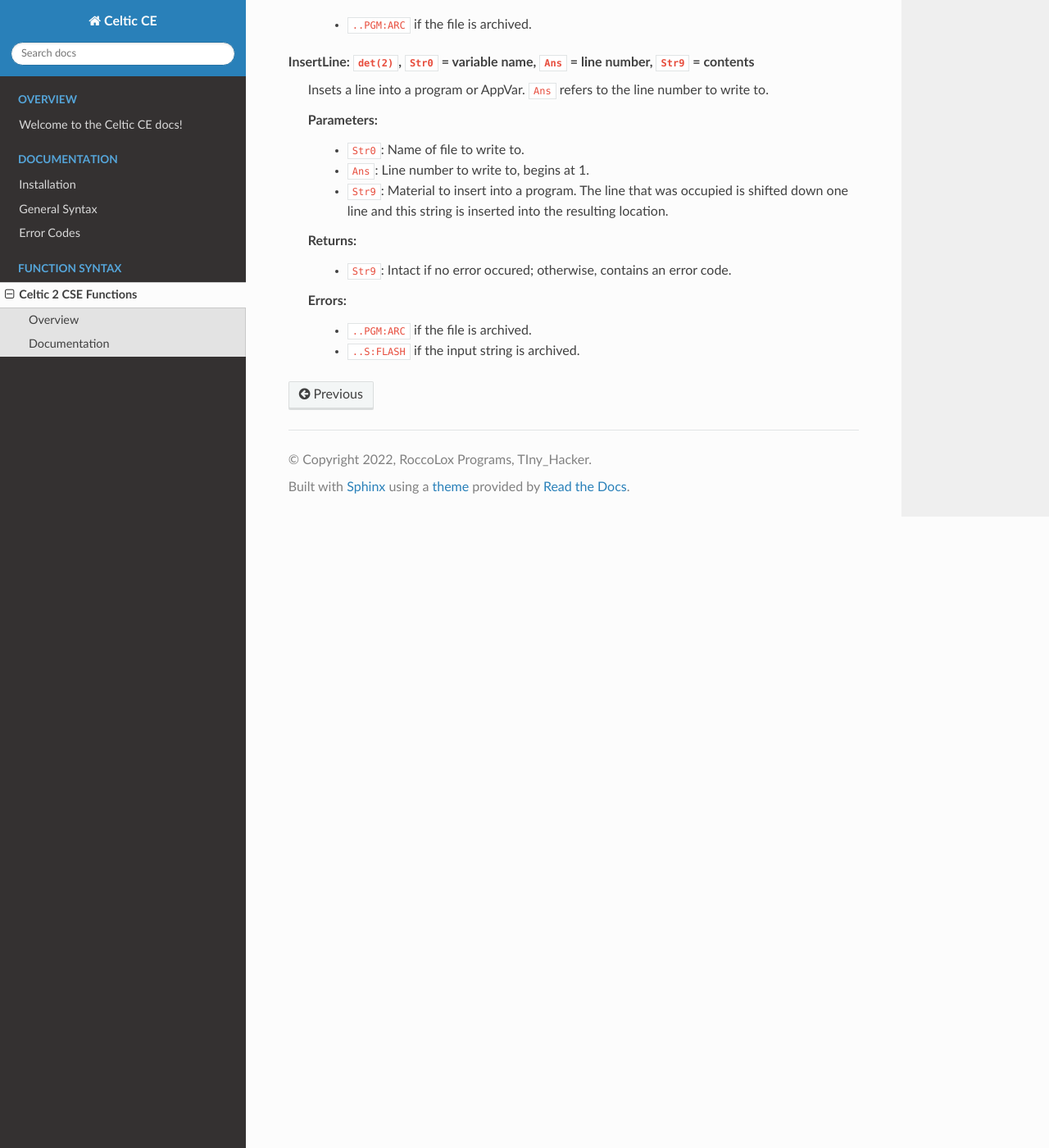
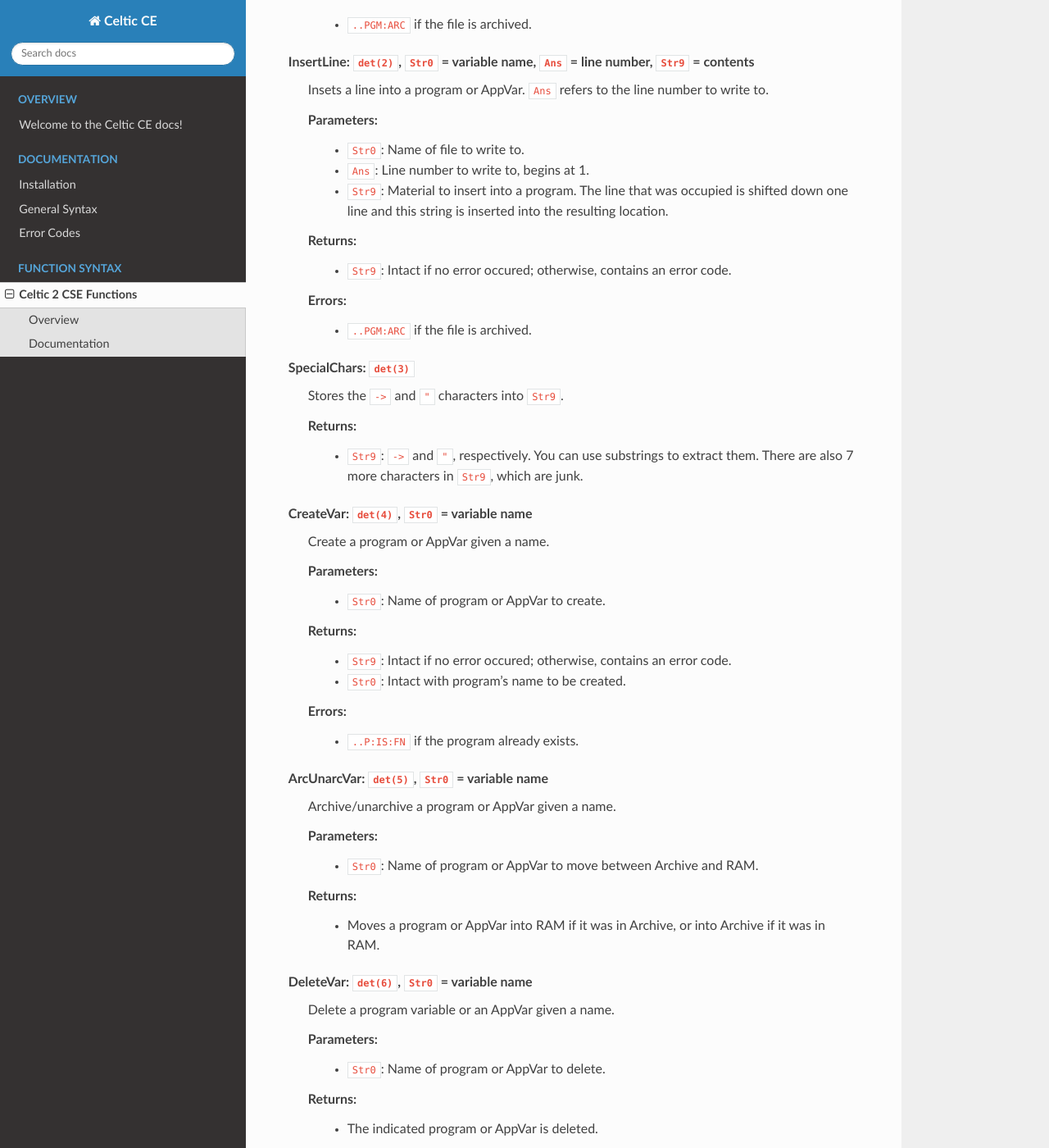
Before and after one commit to RoccoLoxPrograms/CelticCE, a Sphinx documentation site: the page built from docs/csefunctions.rst, in a window 1280 px wide and 1400 px high, scrolled down 1150 px. Shown: the whole window at 82% size. Built offline with Sphinx 7.4.7 and the Read the Docs theme 2.0.0, drawn with Linux system fonts in a browser that asks for light colours; some of the changed text lies outside the part shown.

Commit message:
Document more CSE 2.0 functions

```diff
--- a/docs/conf.py
+++ b/docs/conf.py
@@ -122,6 +122,11 @@
 
     # Additional stuff for the LaTeX preamble.
     #
+    'preamble': r'''
+        \usepackage{charter}
+        \usepackage[defaultsans]{lato}
+        \usepackage{inconsolata}
+    ''',
 
     # Latex figure (float) alignment
     #
--- a/docs/csefunctions.rst
+++ b/docs/csefunctions.rst
@@ -25,7 +25,7 @@
     Errors:
      * ``..NULLSTR`` if the line is empty.
 
-ReplaceLine: ``det(1)``, ``Str0`` = **variable name**, ``Ans``= **line number**, ``Str9`` = **replacement**\
+ReplaceLine: ``det(1)``, ``Str0`` = **variable name**, ``Ans`` = **line number**, ``Str9`` = **replacement**
     Replaces (overwrites) a line in a program or AppVar. ``Ans`` refers to the line to replace.
 
     Parameters:
@@ -52,4 +52,65 @@
 
     Errors:
      * ``..PGM:ARC`` if the file is archived.
-     * ``..S:FLASH`` if the input string is archived.
+
+SpecialChars: ``det(3)``
+    Stores the ``->`` and ``"`` characters into ``Str9``.
+
+    Returns:
+     * ``Str9``: ``->`` and ``"``, respectively. You can use substrings to extract them. There are also 7 more characters in ``Str9``, which are junk.
+
+CreateVar: ``det(4)``, ``Str0`` = **variable name**
+    Create a program or AppVar given a name.
+
+    Parameters:
+     * ``Str0``: Name of program or AppVar to create.
+
+    Returns:
+     * ``Str9``: Intact if no error occured; otherwise, contains an error code.
+     * ``Str0``: Intact with program's name to be created.
+
+    Errors:
+     * ``..P:IS:FN`` if the program already exists.
+
+ArcUnarcVar: ``det(5)``, ``Str0`` = **variable name**
+    Archive/unarchive a program or AppVar given a name.
+
+    Parameters:
+     * ``Str0``: Name of program or AppVar to move between Archive and RAM.
+
+    Returns:
+     * Moves a program or AppVar into RAM if it was in Archive, or into Archive if it was in RAM.
+
+DeleteVar: ``det(6)``, ``Str0`` = **variable name**
+    Delete a program variable or an AppVar given a name.
+
+    Parameters:
+     * ``Str0``: Name of program or AppVar to delete.
+
+    Returns:
+     * The indicated program or AppVar is deleted.
+
+DeleteLine: ``det(7)``, ``Str0`` = **variable name**, ``Ans`` = **line number**
+    Deletes a line from a program or AppVar. ``Ans`` is the line to delete.
+
+    Parameters:
+     * ``Str0``: Name of program or AppVar to delete from.
+     * ``Ans``: Line number to delete from, begins at 1.
+
+    Returns:
+     * ``Str9``: Intact if no error occured; otherwise, contains an error code.
+
+VarStatus: ``det(8)``, ``Str0`` = **variable name**
+    Output status string describing a program or AppVar's current state, including size, visibility, and more.
+
+    Parameters:
+     * ``Str0``: Name of program or AppVar to examine.
+
+    Returns:
+     * ``Str9``: Contains a 9 byte output code.
+         * 1st character: ``A`` = Archived, ``R`` = RAM
+         * 2nd character: ``V`` = Visible, ``H`` = Hidden
+         * 3rd character: ``L`` = Locked, ``W`` = Writable
+         * 4th character: ``_`` (Space character)
+         * 5th - 9th character: Size, in bytes
+     * Example: ``AVL 01337`` = Archived, visible, locked, 1337 bytes.
--- a/docs/gensyntax.rst
+++ b/docs/gensyntax.rst
@@ -22,6 +22,11 @@
 Most often, numerical arguments are passed in the ``det(`` function. Variable names are put in ``Str0``, and strings arguments are put in ``Str9``. The exact usage will vary depending on the function.
 Celtic only accepts positive real integers as arguments. If a decimal number is passed, Celtic will only take the integer part of it.
 
+When using ``Str0`` as a program name, simply store the name of the program into ``Str0``. When storing an AppVar, begin the string with the ``rowSwap(`` token. For example::
+
+    :"FOO" -> Str0              //program FOO
+    :"rowSwap(FOO" -> Str0      //AppVar FOO
+
 If a string is used, it must be in the RAM when the function is called.
 
 Returns
--- a/docs/index.rst
+++ b/docs/index.rst
@@ -25,5 +25,6 @@
 
 .. toctree::
    :caption: Function Syntax
+   :maxdepth: 1
 
    csefunctions
```
